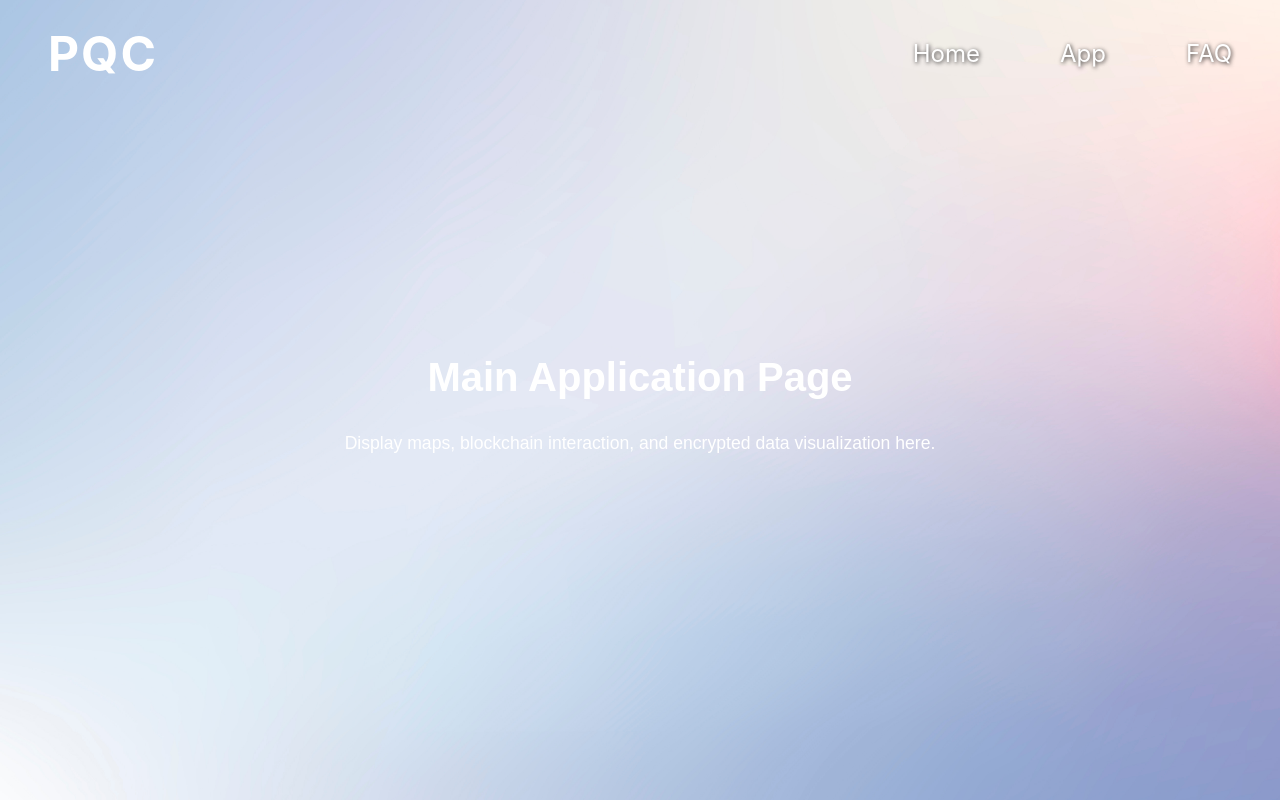
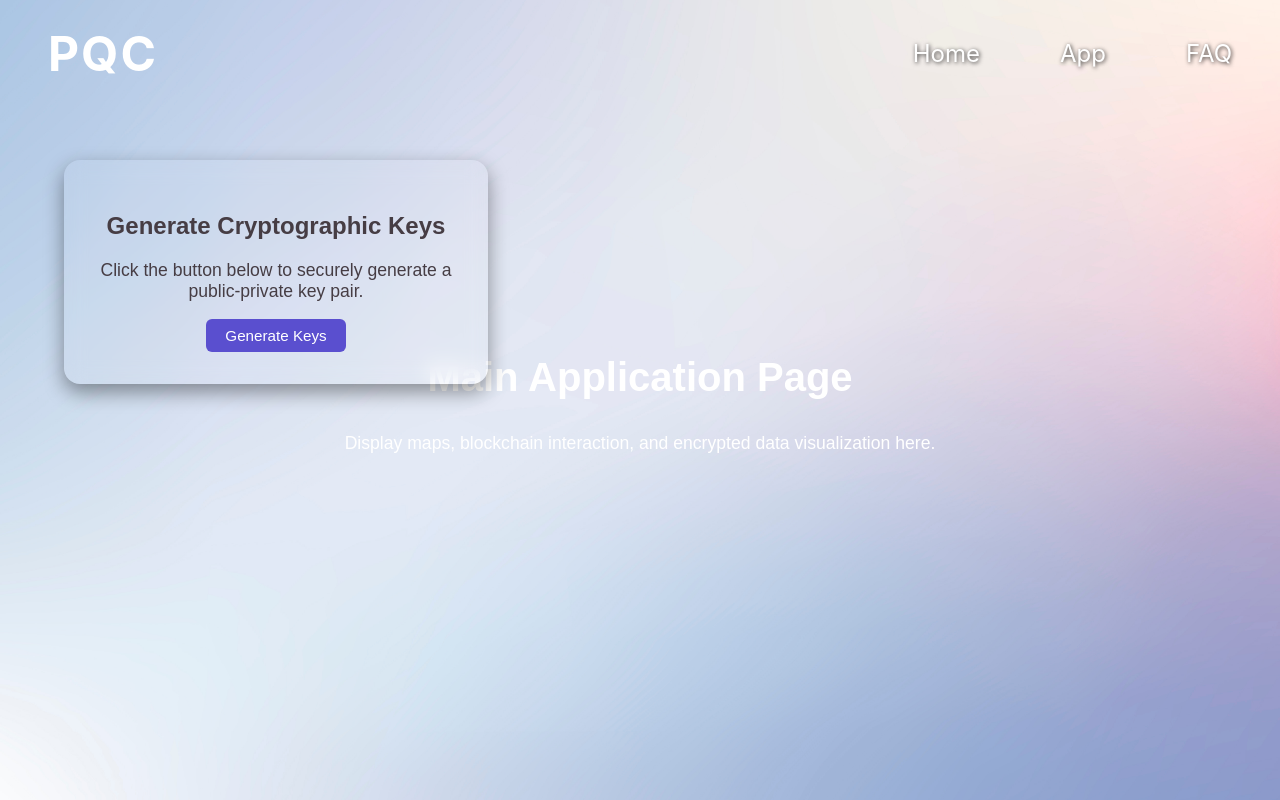
Before and after one commit to atharvagithub/PQC_Frontend, a React (Create React App) app: page /main in a window 1280 px wide. Built offline with nearby package versions, Linux system fonts and the light colour scheme; the HTML template or start-up script is replaced by a standard one.

Commit message:
Generate Keys working

```diff
--- /dev/null
+++ b/public/index.html
@@ -0,0 +1,11 @@
+<!DOCTYPE html>
+<html lang="en">
+  <head>
+    <meta charset="UTF-8" />
+    <meta name="viewport" content="width=device-width, initial-scale=1.0" />
+    <title>PQC Geospatial</title>
+  </head>
+  <body>
+    <div id="root"></div>
+  </body>
+</html>
--- /dev/null
+++ b/src/components/KeyGenerationCard.css
@@ -0,0 +1,68 @@
+.key-card {
+  position: absolute;
+  top: 10rem;
+  left: 4rem;
+  background: rgba(255, 255, 255, 0.05);
+  border-radius: 16px;
+  padding: 2rem;
+  color: rgb(70, 61, 68);
+  width: 360px;
+  backdrop-filter: blur(10px);
+  box-shadow: 0 8px 20px rgba(0, 0, 0, 0.4);
+  z-index: 10;
+  text-align: center;
+  max-height: 80vh;
+  overflow: hidden;
+}
+
+.key-button {
+  background-color: #5a4fcf;
+  color: white;
+  padding: 0.5rem 1.2rem;
+  font-size: 0.95rem;
+  border: none;
+  border-radius: 6px;
+  cursor: pointer;
+  transition: background 0.3s ease;
+}
+
+.key-button:hover {
+  background-color: #7a6fe0;
+}
+
+.key-output {
+  margin-top: 1.5rem;
+  text-align: left;
+}
+
+.key-block {
+  margin-bottom: 1rem;
+}
+
+.key-content {
+  background: rgba(255, 255, 255, 0.1);
+  border-radius: 6px;
+  padding: 0.5rem;
+  max-height: 120px;
+  overflow-y: auto;
+  font-size: 0.8rem;
+  word-break: break-word;
+}
+
+.key-content::-webkit-scrollbar {
+  width: 6px;
+}
+
+.key-content::-webkit-scrollbar-track {
+  background: rgba(255, 255, 255, 0.05);
+  border-radius: 10px;
+}
+
+.key-content::-webkit-scrollbar-thumb {
+  background: #888;
+  border-radius: 10px;
+}
+
+.key-content::-webkit-scrollbar-thumb:hover {
+  background: #aaa;
+}
--- /dev/null
+++ b/src/components/KeyGenerationCard.jsx
@@ -0,0 +1,61 @@
+import React, { useState } from 'react';
+import './KeyGenerationCard.css';
+
+const KeyGenerationCard = () => {
+  const [keys, setKeys] = useState({ publicKey: '', privateKey: '', note: '' });
+  const [loading, setLoading] = useState(false);
+  const [error, setError] = useState('');
+  const [showKeys, setShowKeys] = useState(false);
+
+  const handleGenerateKeys = async () => {
+    setLoading(true);
+    setError('');
+    try {
+      const response = await fetch('http://localhost:9000/generate_keys');
+      const data = await response.json();
+      console.log('API Data:', data);
+      setKeys({
+        publicKey: data.public_key,
+        privateKey: data.private_key,
+        note: data.note,
+      });
+      setShowKeys(true);
+    } catch (err) {
+      console.error(err);
+      setError('Failed to generate keys.');
+    } finally {
+      setLoading(false);
+    }
+  };
+
+  return (
+    <div className="key-card">
+      <h2>Generate Cryptographic Keys</h2>
+      <p>Click the button below to securely generate a public-private key pair.</p>
+      <button className="key-button" onClick={handleGenerateKeys} disabled={loading}>
+        {loading ? 'Generating...' : 'Generate Keys'}
+      </button>
+      {error && <p style={{ color: 'red' }}>{error}</p>}
+
+      {/* Always render this block to debug */}
+      {showKeys && (
+      <div className="key-output">
+        <div className="key-block">
+          <h4>Public Key:</h4>
+          <div className="key-content">{keys.publicKey || 'No key generated yet'}</div>
+        </div>
+        <div className="key-block">
+          <h4>Private Key:</h4>
+          <div className="key-content">{keys.privateKey || 'No key generated yet'}</div>
+        </div>
+        <div>
+          <h4>Note:</h4>
+          <div className="key-content">{keys.note || 'No key generated yet'}</div>
+        </div>
+      </div>
+      )}
+    </div>
+  );
+};
+
+export default KeyGenerationCard;
--- /dev/null
+++ b/src/index.js
@@ -0,0 +1,11 @@
+import React from 'react';
+import ReactDOM from 'react-dom/client';
+import App from './App';
+import './index.css'; // Optional: your global styles
+
+const root = ReactDOM.createRoot(document.getElementById('root'));
+root.render(
+  <React.StrictMode>
+    <App />
+  </React.StrictMode>
+);
--- a/src/pages/MainPage/MainPage.jsx
+++ b/src/pages/MainPage/MainPage.jsx
@@ -1,13 +1,12 @@
 import React from 'react';
 import './MainPage.css';
+import KeyGenerationCard from '../../components/KeyGenerationCard';
 
 
 const MainPage = () => {
   return (
-    <div
-      className="main-page"
-
-    >
+    <div className="main-page">
+      <KeyGenerationCard />
       <h1>Main Application Page</h1>
       <p>Display maps, blockchain interaction, and encrypted data visualization here.</p>
     </div>
```
